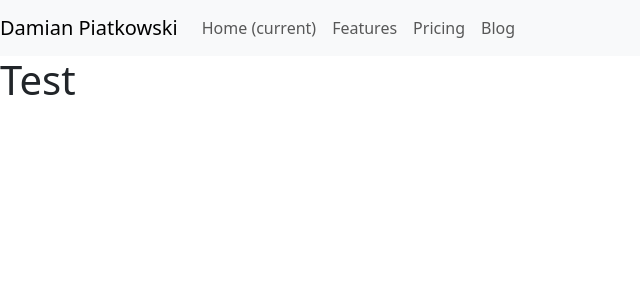
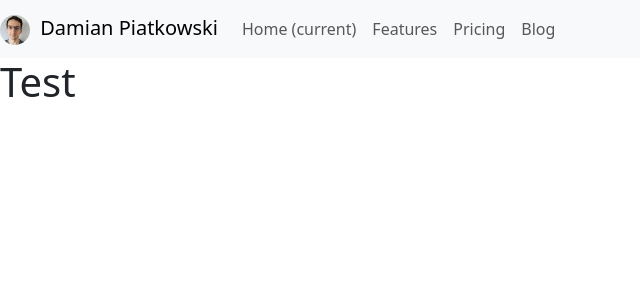
Before and after one commit to damian-j-piatkowski/damianpiatkowski.com, a Flask app: page / in a window 1280 px wide. Shown: the top 300 px of the page, without its empty margins (0-640 px from the left). Run offline with Flask 3, Linux system fonts and the light colour scheme.

Commit message:
Added navbar_profile image.

```diff
--- a/static/style.css
+++ b/static/style.css
@@ -0,0 +1,6 @@
+.navbar-brand img {
+    width: 30px;
+    height: 30px;
+    border-radius: 50%; /* Make the profile picture circular */
+    margin-right: 5px; /* Add some spacing between the picture and the text */
+}
--- a/templates/base.html
+++ b/templates/base.html
@@ -5,10 +5,14 @@
     <meta name="viewport" content="width=device-width, initial-scale=1">
     <title>{% block title %}{% endblock %}</title>
     <link href="https://cdn.jsdelivr.net/npm/bootstrap@5.3.3/dist/css/bootstrap.min.css" rel="stylesheet" integrity="sha384-QWTKZyjpPEjISv5WaRU9OFeRpok6YctnYmDr5pNlyT2bRjXh0JMhjY6hW+ALEwIH" crossorigin="anonymous">
+      <link rel="stylesheet" href="{{ url_for('static', filename='style.css') }}">
   </head>
   <body>
     <nav class="navbar navbar-expand-lg navbar-light bg-light">
-        <a class="navbar-brand" href="#">Damian Piatkowski</a>
+        <a class="navbar-brand" href="#">
+            <img src="{{ url_for('static', filename='images/navbar_profile.jpg') }}" alt="Profile Picture">
+            Damian Piatkowski
+        </a>
         <button class="navbar-toggler" type="button" data-toggle="collapse" data-target="#navbarNav" aria-controls="navbarNav" aria-expanded="false" aria-label="Toggle navigation">
 	     <span class="navbar-toggler-icon"></span>
 	 </button>
```
Also changed, not shown: static/images/navbar_profile.jpg (added).
